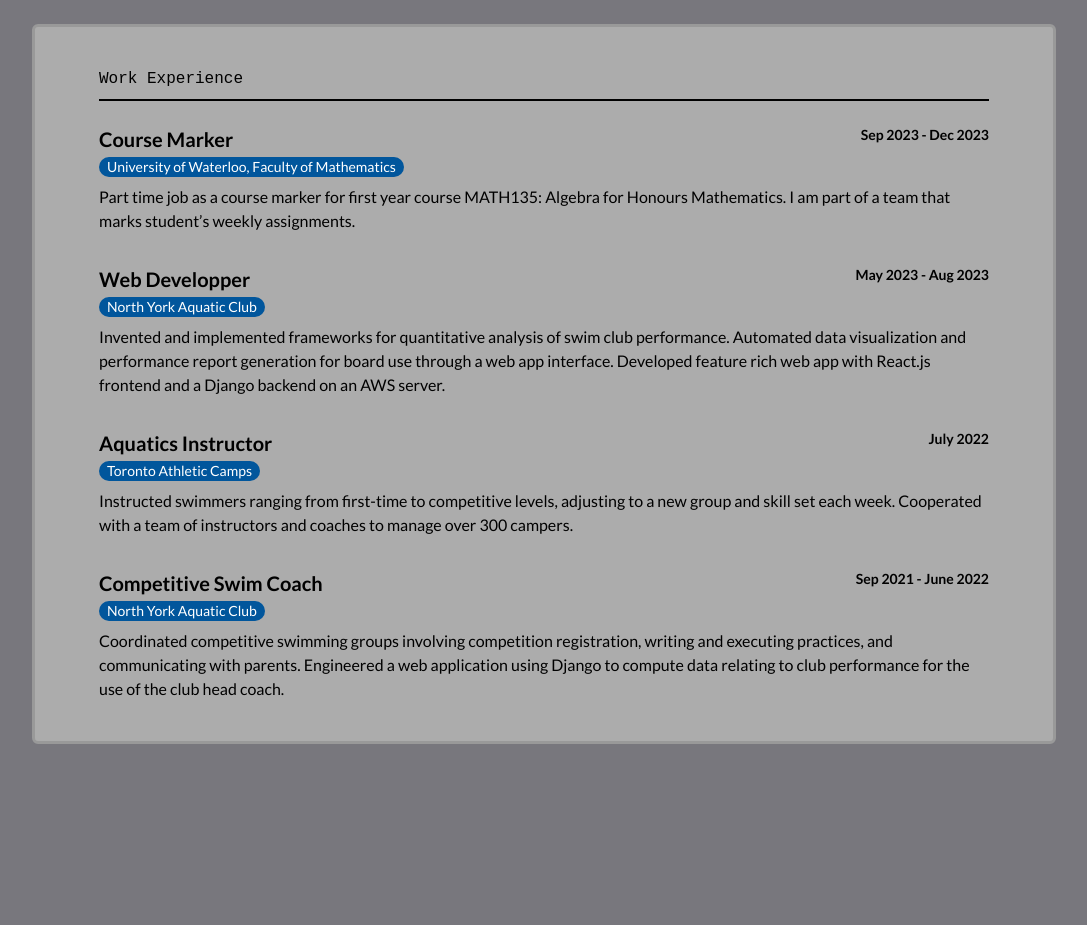
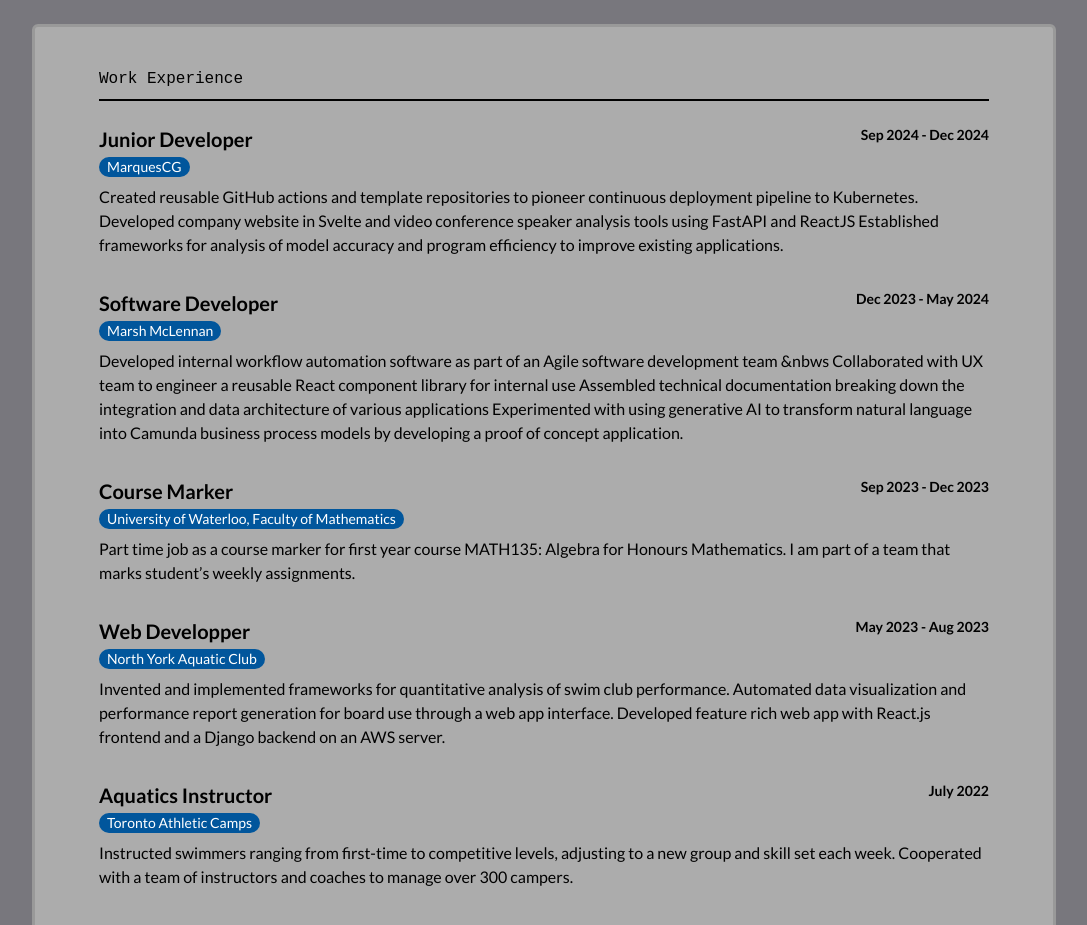
Before and after one commit to OwenWaldron/owaldron, a React (Create React App) app: page /about in a window 1280 px wide. Shown: the part 980-1905 px from the top of the page, without its empty margins (96-1183 px from the left). Before the commit the page ends 1820 px from the top, so only its background shows below. Built offline with nearby package versions, Linux system fonts and the light colour scheme; a web font is replaced by a local one.

Commit message:
Updated resume and work experience

```diff
--- a/src/content/about.ts
+++ b/src/content/about.ts
@@ -10,6 +10,8 @@
    date: string;
    tag: string;
    description: string;
+   link?: string;
+   image?: string;
 }
 
 const educationHistory: Taggable[] = [
@@ -29,6 +31,25 @@
 
 const workHistory: Taggable[] = [
    {
+      title: 'Junior Developer',
+      date: 'Sep 2024 - Dec 2024',
+      tag: 'MarquesCG',
+      description: `
+Created reusable GitHub actions and template repositories to pioneer continuous deployment pipeline to Kubernetes.
+Developed company website in Svelte and video conference speaker analysis tools using FastAPI and ReactJS
+Established frameworks for analysis of model accuracy and program efficiency to improve existing applications.
+`
+   },{
+      title: 'Software Developer',
+      date: 'Dec 2023 - May 2024',
+      tag: 'Marsh McLennan',
+      description: `
+Developed internal workflow automation software as part of an Agile software development team &nbws
+Collaborated with UX team to engineer a reusable React component library for internal use
+Assembled technical documentation breaking down the integration and data architecture of various applications
+Experimented with using generative AI to transform natural language into Camunda business process models by developing a proof of concept application.
+`
+   },{
       title: 'Course Marker',
       date: 'Sep 2023 - Dec 2023',
       tag: 'University of Waterloo, Faculty of Mathematics',
```
Also changed, not shown: 1 other file (tests, documents, lock files or other folders).
